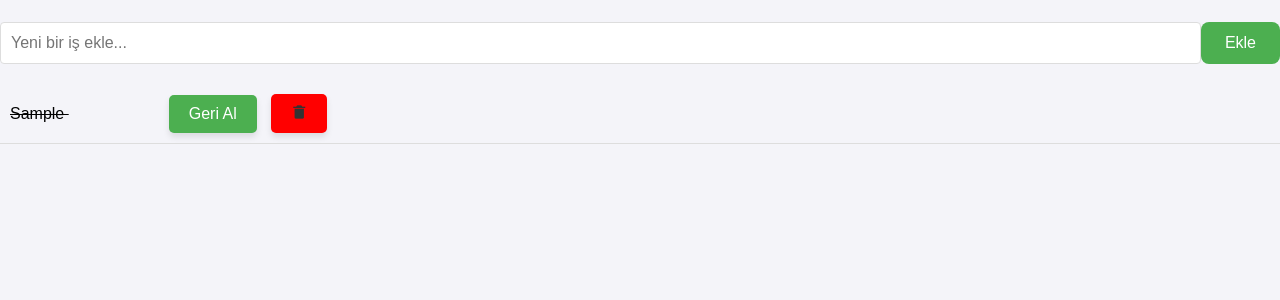
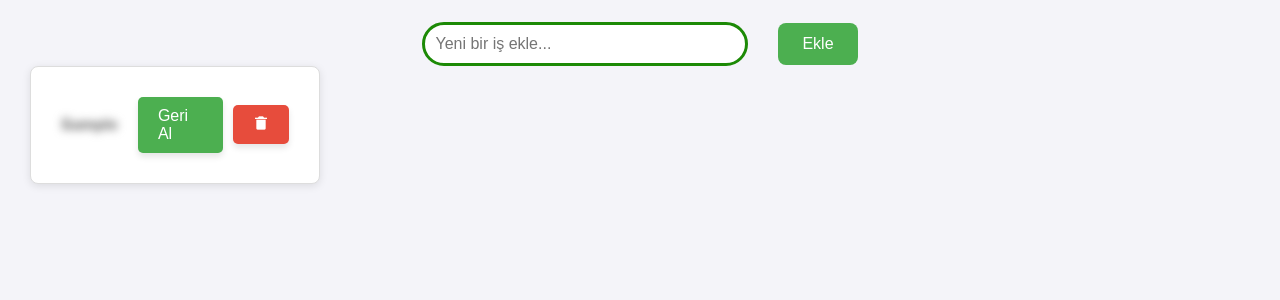
Before and after one commit to ibrahimcelilseckin/todoapp, a Flask app: page / in a window 1280 px wide. Shown: the part 58-358 px from the top of the page. Run offline with Flask 3, Linux system fonts and the light colour scheme; tables that the repository leaves empty hold one stand-in row (values such as "Sample post").

Commit message:
Görünüm Çalışmaları

```diff
--- a/app/static/style.css
+++ b/app/static/style.css
@@ -1,6 +1,4 @@
-/* static/styles.css */
-
-
+/* Genel stil ayarları */
 body {
     font-family: Arial, sans-serif;
     background-color: #f4f4f9;
@@ -24,63 +22,103 @@ h1 {
 }
 
 form {
+    justify-content: center;
+    align-items: center;
     display: flex;
-    margin-bottom: 20px;
+
+
 }
 
 input[type="text"] {
-    flex: 1;
     padding: 10px;
+    width: 300px;
     font-size: 16px;
-    border: 1px solid #ddd;
-    border-radius: 4px;
+    border: 3px solid rgb(28, 138, 6);
+    border-radius: 50px;
+    max-lines: 5;
+    transition: transform 0.2s ease, box-shadow 0.2s ease; /* Hover animasyonu */
 }
 
+input[type="text"]:hover{
+    transform: scale(1.05);
+    box-shadow: 0 4px 15px rgba(0, 0, 0, 0.15);
+}
 
+/* Liste stili */
 ul {
-    list-style: none;
+    list-style: none; /* Liste işaretlerini kaldır */
     padding: 0;
+    margin: 0;
+    max-width: 25%;
+    max-height: 25%;
+    display: flexbox;
 }
 
 li {
-    padding: 10px;
-    border-bottom: 1px solid #ddd;
+    display: flex;
+    align-items: center;
+    justify-content: space-between;
+    padding: 30px;
+    margin-left: 30px;
+    max-width: 500px;
+    max-height: 300px;
+    background-color: #fff;
+    border: 1px solid #ddd;
+    border-radius: 8px;
+    margin-bottom: 10px;
+    box-shadow: 0 2px 8px rgba(0, 0, 0, 0.1);
+    transition: transform 0.2s ease, box-shadow 0.2s ease; /* Hover animasyonu */
 }
 
-#delete_btn{
-    color: #333;
-    margin-left: 10px;
-    size: 30px;
-
+/* Hover durumunda büyüme ve gölge */
+li:hover {
+    transform: scale(1.05);
+    box-shadow: 0 4px 15px rgba(0, 0, 0, 0.15);
 }
 
-/* Animasyonlu bağlantı */
+/* Tamamlanan iş metni */
+li span {
+    flex-grow: 1;
+    font-size: 16px;
+    font-weight: 600;
+    color: #333;
+}
+
+/* Tamamlanmış işler için metin üzerine çizgi */
+li span[style="text-decoration: line-through"] {
+    text-decoration: line-through;
+    color: #777;
+    filter: blur(4px) ; /* 4px bulanıklaştırma */
+    transition: filter 0.3s ease; /* Geçiş efekti */
+}
+
+/* Animasyonlu silme bağlantısı */
 .animated-link-delete {
-    display: inline-block;
     padding: 10px 20px;
+    margin-left: 10px;
     font-size: 16px;
-    color: #ffffff;
-    background-color: red;
+    color: #fff;
+    background-color: #e74c3c;
     text-decoration: none;
     border-radius: 5px;
     transition: all 0.3s ease;
-    box-shadow: 0 4px 6px rgba(0, 0, 0, 0.1); /* Başlangıçtaki hafif gölge */
+    box-shadow: 0 4px 6px rgba(0, 0, 0, 0.1);
 }
 
-/* Hover durumunda renk değişimi ve büyüme */
+/* Silme butonunda hover efekti */
 .animated-link-delete:hover {
-    background-color: red;  /* Renk değişimi */
-    transform: scale(1.05);  /* Buton büyür */
-    box-shadow: 0 6px 12px rgba(0, 0, 0, 0.2);  /* Gölge daha belirgin hale gelir */
+    background-color: #c0392b; /* Koyu kırmızı */
+    transform: scale(1.05);
+    box-shadow: 0 6px 12px rgba(0, 0, 0, 0.2);
 }
 
-/* Tıklama anında */
+/* Silme butonunda tıklama efekti */
 .animated-link-delete:active {
-    transform: scale(1);  /* Tıklama sırasında boyut geri döner */
-    box-shadow: 0 2px 4px rgba(0, 0, 0, 0.1);  /* Daha hafif gölge */
+    transform: scale(1);
+    box-shadow: 0 2px 4px rgba(0, 0, 0, 0.1);
 }
 
-/* Tıklama animasyonu */
+/* Başlangıçtaki animasyon efekti */
 .animated-link-delete.clicked {
     animation: click-animation 0.3s forwards;
 }
@@ -88,7 +126,7 @@ li {
 @keyframes click-animation {
     0% {
         transform: scale(1);
-        background-color: #45a049;
+        background-color: #e74c3c;
     }
     50% {
         transform: scale(0.95);
@@ -98,34 +136,34 @@ li {
     }
 }
 
-#complete_btn{
-    margin-left: 100px;
+/* Tamamla/geri al bağlantısı */
+#complete_btn {
+    margin-left: 20px;
+}
 
-}
-/* Animasyonlu bağlantı */
+/* Tamamla/geri al animasyonlu bağlantı */
 .animated-link {
-    display: inline-block;
     padding: 10px 20px;
     font-size: 16px;
-    color: #ffffff;
+    color: #fff;
     background-color: #4CAF50;
     text-decoration: none;
     border-radius: 5px;
     transition: all 0.3s ease;
-    box-shadow: 0 4px 6px rgba(0, 0, 0, 0.1); /* Başlangıçtaki hafif gölge */
+    box-shadow: 0 4px 6px rgba(0, 0, 0, 0.1);
 }
 
 /* Hover durumunda renk değişimi ve büyüme */
 .animated-link:hover {
-    background-color: #45a049;  /* Renk değişimi */
-    transform: scale(1.05);  /* Buton büyür */
-    box-shadow: 0 6px 12px rgba(0, 0, 0, 0.2);  /* Gölge daha belirgin hale gelir */
+    background-color: #45a049; /* Yeşil tonunda değişim */
+    transform: scale(1.05);
+    box-shadow: 0 6px 12px rgba(0, 0, 0, 0.2);
 }
 
-/* Tıklama anında */
+/* Tıklama durumunda animasyon */
 .animated-link:active {
-    transform: scale(1);  /* Tıklama sırasında boyut geri döner */
-    box-shadow: 0 2px 4px rgba(0, 0, 0, 0.1);  /* Daha hafif gölge */
+    transform: scale(1);
+    box-shadow: 0 2px 4px rgba(0, 0, 0, 0.1);
 }
 
 /* Tıklama animasyonu */
@@ -136,7 +174,7 @@ li {
 @keyframes click-animation {
     0% {
         transform: scale(1);
-        background-color: #45a049;
+        background-color: #4CAF50;
     }
     50% {
         transform: scale(0.95);
@@ -145,30 +183,31 @@ li {
         transform: scale(1);
     }
 }
-/* Ekle Butonu bu*/
-/* Temel buton stili */
+
+/* Ekle Butonu */
 .animated-button {
     background-color: #4CAF50; /* Yeşil arka plan */
     color: white; /* Beyaz yazı */
-    border: none; /* Kenarlık yok */
-    padding: 12px 24px; /* İçerik etrafında boşluk */
-    text-align: center; /* Metni ortala */
-    text-decoration: none; /* Alt çizgi yok */
-    display: inline-block; /* Satır içi blok */
-    font-size: 16px; /* Yazı boyutu */
-    cursor: pointer; /* Fareyi üzerine getirdiğinde el simgesi */
-    border-radius: 8px; /* Kenarları yuvarlat */
-    transition: transform 0.3s ease, box-shadow 0.3s ease; /* Buton hareketi ve gölge geçişi */
+    border: none;
+    padding: 12px 24px;
+    margin-left: 30px;
+    text-align: center;
+    text-decoration: none;
+    display: inline-block;
+    font-size: 16px;
+    cursor: pointer;
+    border-radius: 8px;
+    transition: transform 0.3s ease, box-shadow 0.3s ease;
 }
 
 /* Hover durumu: Butona tıklandığında */
 .animated-button:hover {
     transform: scale(1.1); /* Butonu %10 büyüt */
-    box-shadow: 0px 4px 15px rgba(0, 0, 0, 0.2); /* Butona hafif bir gölge ekle */
+    box-shadow: 0px 4px 15px rgba(0, 0, 0, 0.2); /* Hafif gölge ekle */
 }
 
 /* Focus durumu: Butona tıklanıp odaklanıldığında */
 .animated-button:focus {
-    outline: none; /* Odak kenarlığını kaldır */
-    box-shadow: 0 0 10px rgba(255, 255, 255, 0.6); /* Buton etrafında beyaz bir parlama */
+    outline: none;
+    box-shadow: 0 0 10px rgba(255, 255, 255, 0.6); /* Buton etrafında beyaz parlama */
 }
--- a/app/templates/index.html
+++ b/app/templates/index.html
@@ -1,7 +1,7 @@
 {% extends 'base.html' %}
 {% block content %}
 <form method="POST" action="{{ url_for('main.add_todo') }}">
-    <input class="input-text" type="text" name="task" placeholder="Yeni bir iş ekle..." required>
+    <input class="todo-input" cl type="text" name="task" placeholder="Yeni bir iş ekle..." required>
     <button type="submit" class="animated-button">Ekle</button>
 
 </form>
```
Lines whose indentation alone changed are shown as unchanged.
